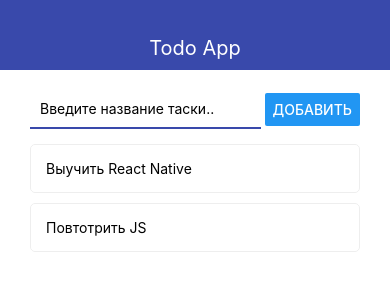
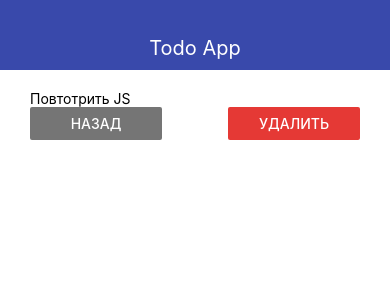
Before and after one commit to alex170485/ToDo_App_React_Native, a React Native app: screen / in a window 390 px wide. Shown: the top 300 px of the page. Built offline with nearby package versions, Linux system fonts and the light colour scheme.

Commit message:
add style to buttons back and delete

```diff
--- a/App.js
+++ b/App.js
@@ -12,7 +12,7 @@
         {id: '1', title: 'Выучить React Native'},
         {id: '2', title: 'Повтотрить JS'}
     ]);
-    const [todoId, setTodoId] = useState(null)
+    const [todoId, setTodoId] = useState('2')
     const addTodo = (title) => {
         setTodos(prev => [...prev, {
             id: Date.now().toString(),
--- a/src/screens/TodoScreen.js
+++ b/src/screens/TodoScreen.js
@@ -5,9 +5,24 @@
 export const TodoScreen = ({goBack, todo}) => {
     return <View>
         <Text>{todo.title}</Text>
-        <Button title = 'Назад' onPress = {goBack}/>
-
+        <View style = {styles.buttons}>
+            <View style = {styles.button}>
+            <Button title='Назад' onPress={goBack} color = '#757575'/>
+            </View>
+            <View style = {styles.button}>
+            <Button title='Удалить' color='#e53935' onPress={() => {
+                console.log('to remove')}}/>
+            </View>
+        </View>
     </View>
 }
 
-const style = StyleSheet.create({})
+const styles = StyleSheet.create({
+    buttons: {
+        flexDirection: 'row',
+        justifyContent: 'space-between'
+    },
+    button: {
+        width: '40%'
+    }
+})
```
